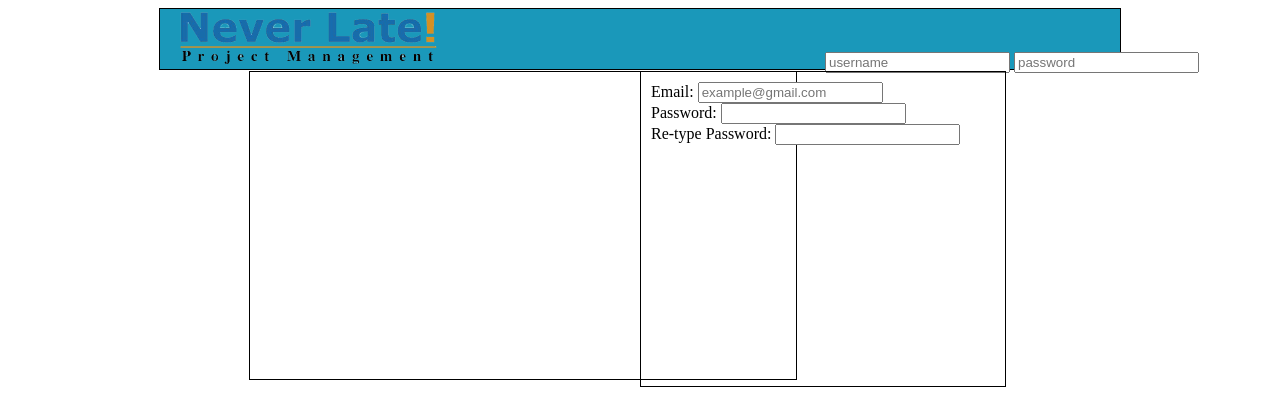
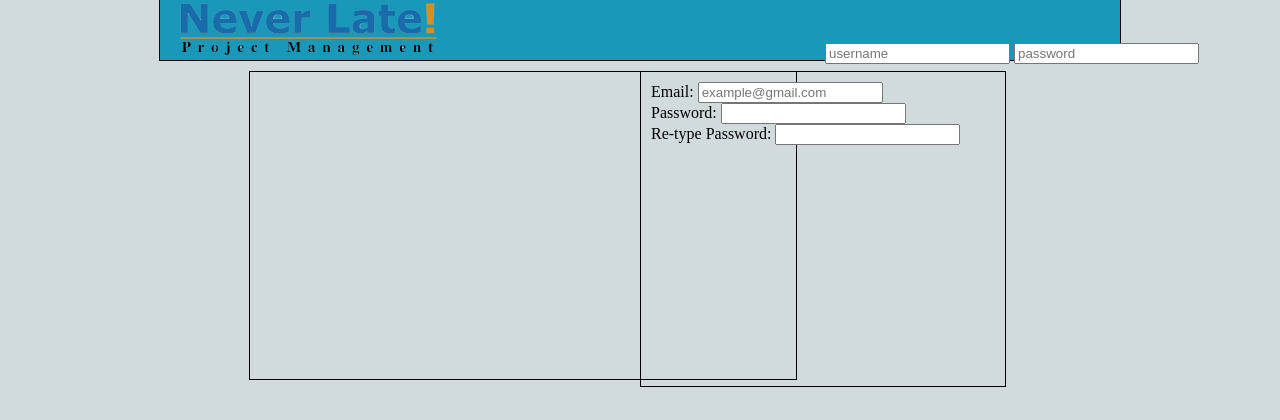
Before and after one commit to eddiegemayel/PWA2, a PHP site: page / in a window 1280 px wide. Shown: the top 420 px of the page. Run offline with PHP 8.4, Linux system fonts and the light colour scheme.

Commit message:
adjusted header and background color

```diff
--- a/Wk1/site/css/main.css
+++ b/Wk1/site/css/main.css
@@ -11,6 +11,8 @@ header{
 	height : 60px;
 	border : 1px solid black;
 	margin : 0 auto;
+	position : relative;
+	top : -9px;
 	background-color: #1A98BA;
 }
 
@@ -18,11 +20,11 @@ header{
 	/*border : 1px solid black;*/
 	position : fixed;
 	left : 825px;
-	bottom : 727px;
+	bottom : 736px;
 }
 
 body{
-	/*background-color: ;*/
+	background-color: #D2DBDB;
 }
 
 #cta{
```
